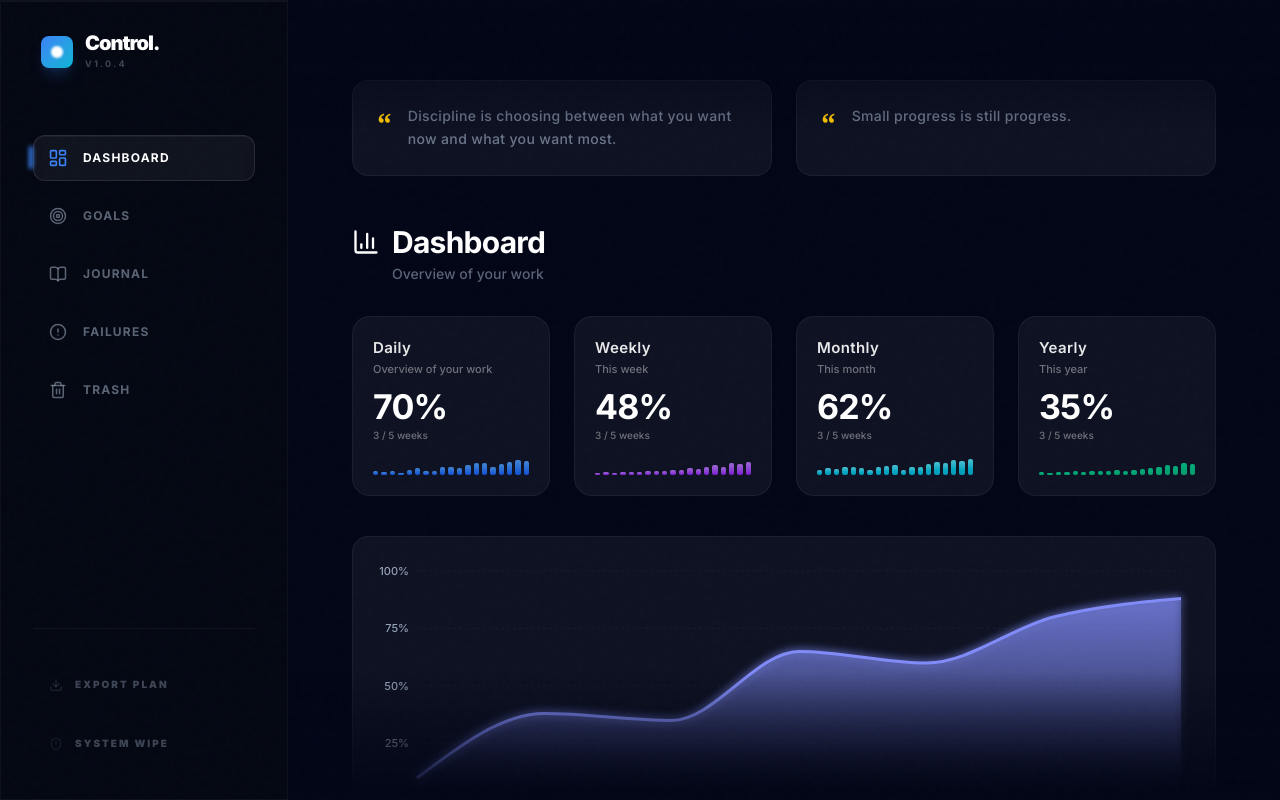
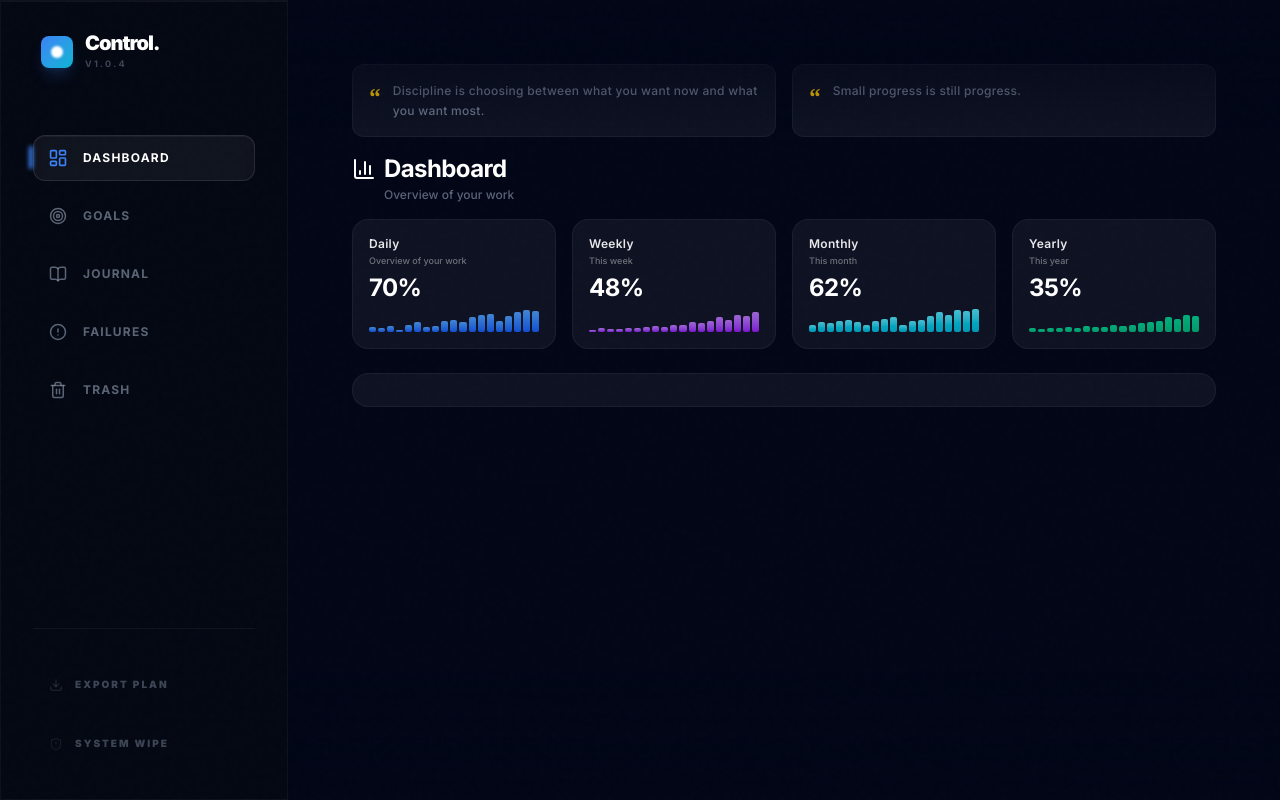
Before and after one commit to hgbvbvbvyjuyh/control-app, a React (Vite) app in the folder productivity-app/frontend/: page /#/ in a window 1280 px wide. Built offline with nearby package versions, Linux system fonts and the light colour scheme.

Commit message:
fix: make dashboard fit single screen without scrolling

```diff
--- a/productivity-app/frontend/src/components/DashboardCard.tsx
+++ b/productivity-app/frontend/src/components/DashboardCard.tsx
@@ -28,19 +28,16 @@ export const DashboardCard = ({
         delay,
         ease: [0.22, 1, 0.36, 1]
       }}
-      className="relative cursor-pointer rounded-[18px] bg-white/5 backdrop-blur-md border border-white/5 p-5 overflow-hidden flex flex-col justify-between h-[180px]"
+      className="relative cursor-pointer rounded-2xl bg-white/5 backdrop-blur-md border border-white/5 p-4 overflow-hidden flex flex-col justify-between h-[130px]"
     >
       <div className="flex flex-col z-10 w-full">
-        <span className="text-white/90 text-[15px] font-semibold tracking-wide">{title}</span>
-        <span className="text-white/40 text-[11px] font-medium mt-0.5">{subtitle}</span>
+        <span className="text-white/90 text-xs font-semibold tracking-wide">{title}</span>
+        <span className="text-white/40 text-[9px] font-medium mt-0.5">{subtitle}</span>
 
-        <span className="text-white text-[34px] font-bold tracking-tight leading-none mt-3">{value}</span>
-        <span className="text-white/40 text-[10px] font-medium mt-1">
-          3 / 5 weeks
-        </span>
+        <span className="text-white text-2xl font-bold tracking-tight leading-none mt-2">{value}</span>
       </div>
 
-      <div className="flex items-end justify-between w-full h-[45px] gap-[3px] mt-4 z-10">
+      <div className="flex items-end justify-between w-full h-[35px] gap-[2px] mt-2 z-10">
         {chartData.map((dataValue, index) => {
           const heightPercent = Math.max(10, Math.min(100, dataValue));
           return (
--- a/productivity-app/frontend/src/components/PerformanceChart.tsx
+++ b/productivity-app/frontend/src/components/PerformanceChart.tsx
@@ -17,7 +17,7 @@ export const PerformanceChart = () => {
       initial={{ opacity: 0, y: 20, filter: 'blur(10px)' }}
       animate={{ opacity: 1, y: 0, filter: 'blur(0px)' }}
       transition={{ duration: 1, delay: 0.4, ease: [0.22, 1, 0.36, 1] }}
-      className="w-full h-[320px] rounded-2xl bg-white/5 backdrop-blur-md border border-white/5 p-6 relative"
+      className="w-full h-full rounded-2xl bg-white/5 backdrop-blur-md border border-white/5 p-4 relative"
     >
       <ResponsiveContainer width="100%" height="100%">
         <AreaChart data={data} margin={{ top: 10, right: 10, left: -20, bottom: 0 }}>
--- a/productivity-app/frontend/src/components/QuoteCard.tsx
+++ b/productivity-app/frontend/src/components/QuoteCard.tsx
@@ -11,12 +11,12 @@ export const QuoteCard = ({ quote, delay = 0 }: QuoteCardProps) => {
       initial={{ opacity: 0, y: 10 }}
       animate={{ opacity: 1, y: 0 }}
       transition={{ duration: 0.8, delay, ease: [0.22, 1, 0.36, 1] }}
-      className="p-6 rounded-2xl bg-white/5 backdrop-blur-md border border-white/5 flex items-start gap-4 h-full"
+      className="p-4 rounded-xl bg-white/5 backdrop-blur-md border border-white/5 flex items-start gap-3 h-full"
     >
-      <div className="text-yellow-400 font-serif text-3xl font-bold leading-none mt-1">
+      <div className="text-yellow-400 font-serif text-2xl font-bold leading-none mt-1">
         &#8220;
       </div>
-      <p className="text-secondary/70 text-sm font-medium leading-relaxed tracking-wide">
+      <p className="text-secondary/70 text-xs font-medium leading-relaxed tracking-wide">
         {quote}
       </p>
     </motion.div>
--- a/productivity-app/frontend/src/pages/Dashboard.tsx
+++ b/productivity-app/frontend/src/pages/Dashboard.tsx
@@ -46,9 +46,9 @@ export const Dashboard = () => {
   ];
 
   return (
-    <div className="flex flex-col gap-8 max-w-7xl mx-auto w-full pb-20 pt-4">
+    <div className="flex flex-col gap-4 max-w-7xl mx-auto w-full flex-1 overflow-hidden">
       {/* Top Quotes Row */}
-      <div className="grid grid-cols-1 md:grid-cols-2 gap-6">
+      <div className="grid grid-cols-1 md:grid-cols-2 gap-4 shrink-0">
         {quotes.map((item, index) => (
           <QuoteCard key={index} quote={item.quote} delay={index * 0.1} />
         ))}
@@ -59,19 +59,19 @@ export const Dashboard = () => {
         initial={{ opacity: 0, y: 10 }}
         animate={{ opacity: 1, y: 0 }}
         transition={{ duration: 0.8, delay: 0.2, ease: [0.22, 1, 0.36, 1] }}
-        className="flex flex-col gap-1 mt-4"
+        className="flex flex-col gap-0.5 shrink-0"
       >
-        <div className="flex items-center gap-3">
-          <BarChart3 className="text-white w-7 h-7" />
-          <h1 className="text-3xl font-bold tracking-tight text-white">Dashboard</h1>
+        <div className="flex items-center gap-2">
+          <BarChart3 className="text-white w-6 h-6" />
+          <h1 className="text-2xl font-bold tracking-tight text-white">Dashboard</h1>
         </div>
-        <p className="text-secondary/60 text-sm font-medium ml-10">
+        <p className="text-secondary/60 text-xs font-medium ml-8">
           Overview of your work
         </p>
       </motion.div>
 
       {/* Stats Cards Row */}
-      <div className="grid grid-cols-1 sm:grid-cols-2 lg:grid-cols-4 gap-6">
+      <div className="grid grid-cols-1 sm:grid-cols-2 lg:grid-cols-4 gap-4 shrink-0">
         {stats.map((stat, index) => (
           <DashboardCard
             key={stat.title}
@@ -82,7 +82,7 @@ export const Dashboard = () => {
       </div>
 
       {/* Area Chart Row */}
-      <div className="mt-2">
+      <div className="flex-1 min-h-0 mt-2 pb-2">
         <PerformanceChart />
       </div>
     </div>
```
